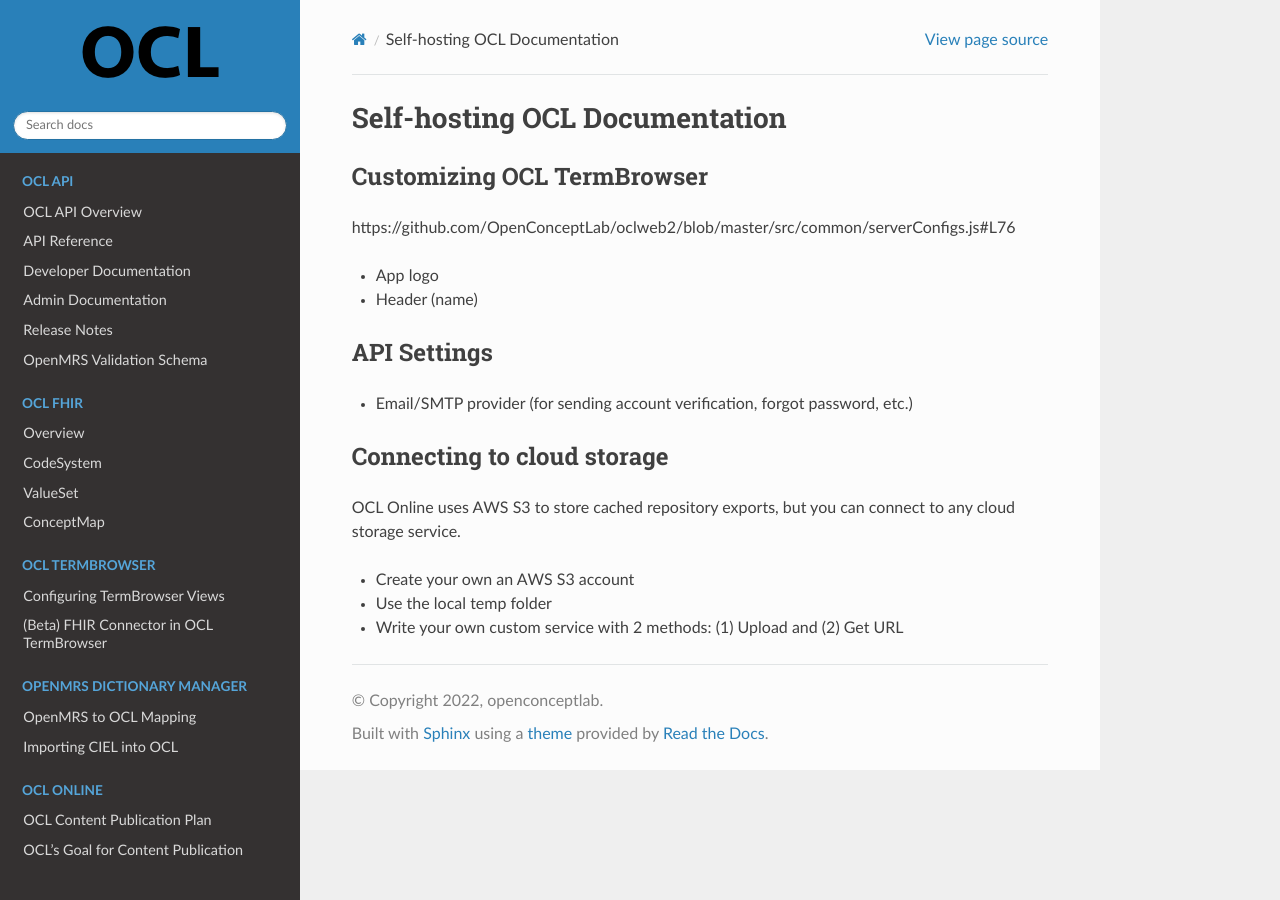
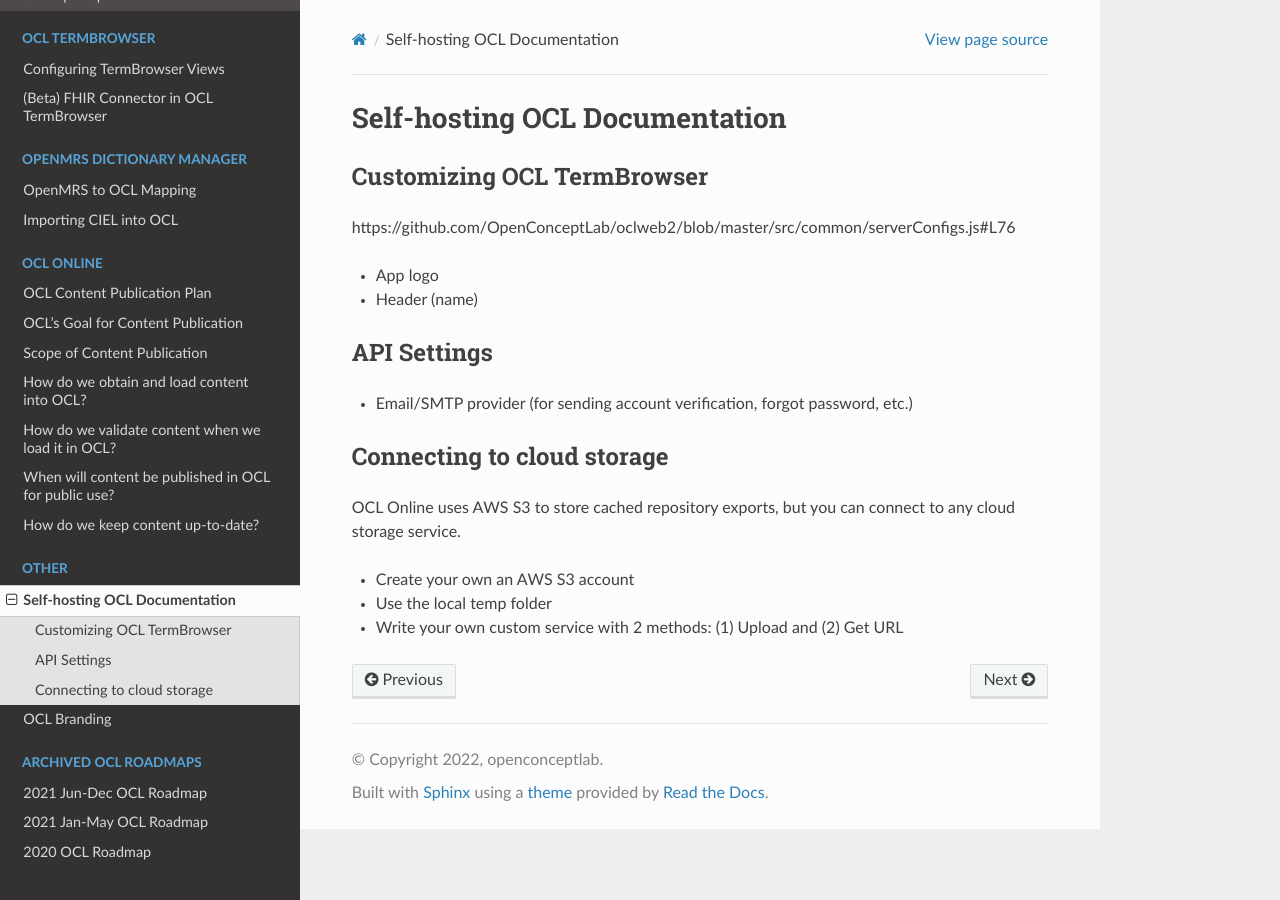
Before and after one commit to OpenConceptLab/ocl-docs, a Sphinx documentation site: the page built from docs/source/ocl/self-hosting.md, in a window 1280 px wide. Built offline with Sphinx 7.4.7 and the Read the Docs theme 2.0.0, drawn with Linux system fonts in a browser that asks for light colours.

Commit message:
Update index.rst

```diff
--- a/docs/source/index.rst
+++ b/docs/source/index.rst
@@ -132,6 +132,7 @@
    :hidden:
    :caption: Other
 
+   ocl/self-hosting
    ocl/branding
 
 .. toctree::
```
